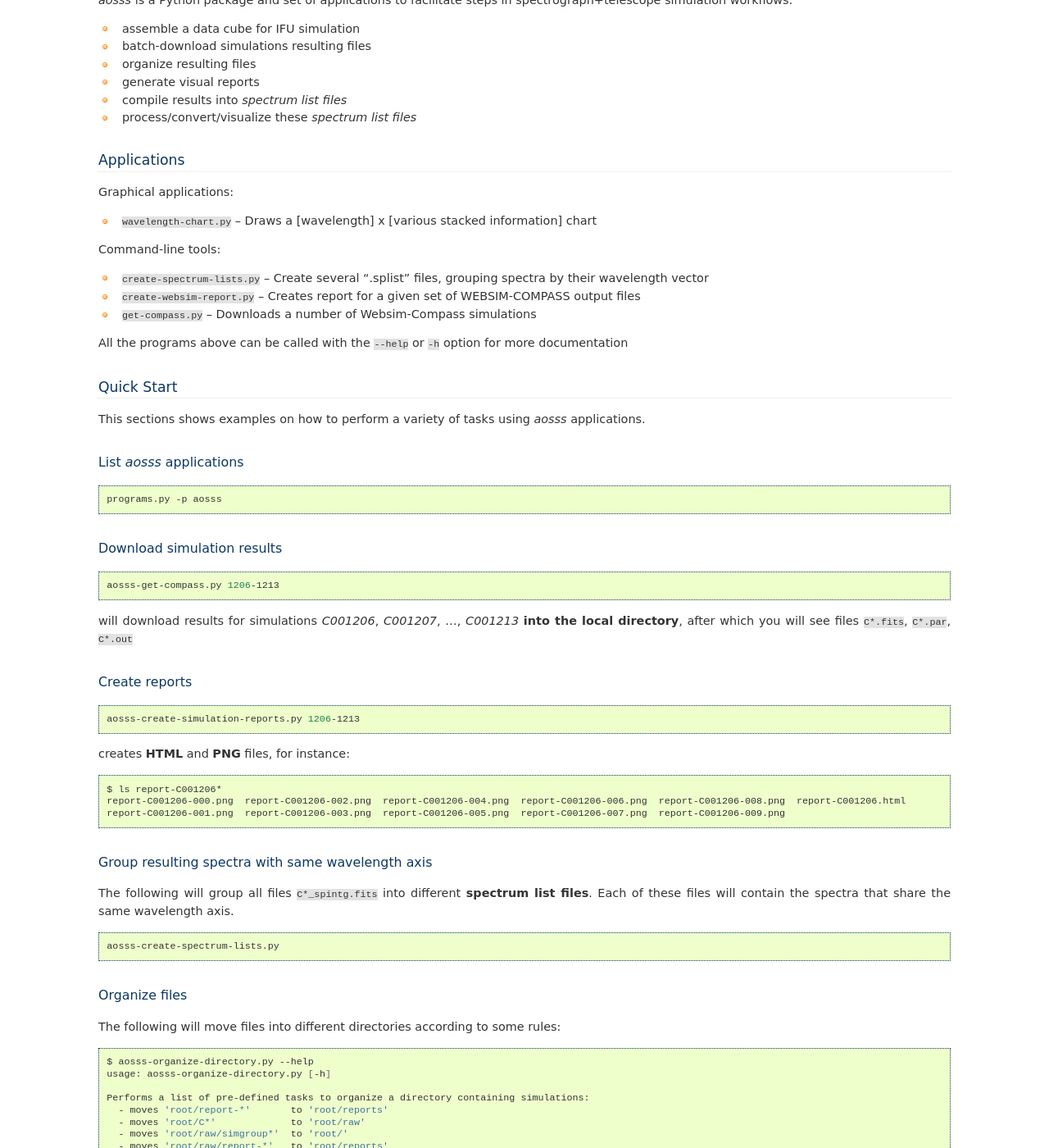
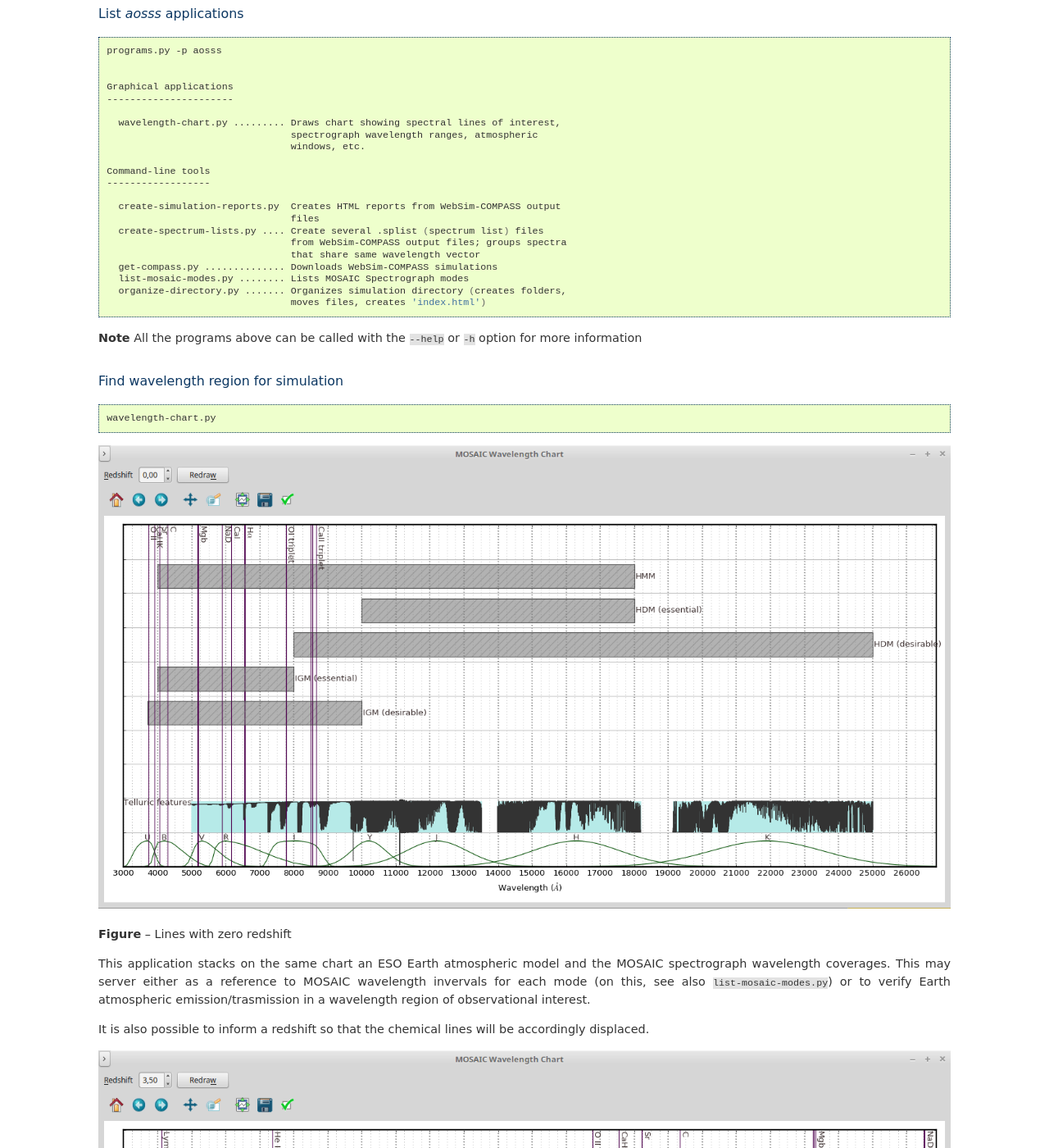
Before and after one commit to trevisanj/f311, a Sphinx documentation site: the page built from docs/source/aosss.rst, in a window 1280 px wide and 1400 px high, scrolled down 282 px. Shown: the whole window at 82% size. Built offline with Sphinx 7.4.7, drawn with Linux system fonts in a browser that asks for light colours; pages that are not in the unit, such as notebooks, are missing from menus; some of the changed text lies outside the part shown.

Commit message:
aosss tutorial 1/?

```diff
--- a/docs/source/aosss.rst
+++ b/docs/source/aosss.rst
@@ -1,45 +1,11 @@
 *f311.aosss*: Adaptive Optics Systems Simulation Support
 =====
 
-Welcome!
+The *aosss* package helps to automatize the simulation of Adaptive Optics Systems.
 
-Introduction
-------------
-
-*aosss* is a Python package and set of applications to facilitate
-steps in spectrograph+telescope simulation workflows:
-
--  assemble a data cube for IFU simulation
--  batch-download simulations resulting files
--  organize resulting files
--  generate visual reports
--  compile results into *spectrum list files*
--  process/convert/visualize these *spectrum list files*
-
-
-Applications
-------------
-
-Graphical applications:
-
-- ``wavelength-chart.py`` -- Draws a [wavelength] x [various stacked information] chart
-
-Command-line tools:
-
-- ``create-spectrum-lists.py`` -- Create several ".splist" files, grouping spectra by their
-  wavelength vector
-- ``create-websim-report.py`` -- Creates report for a given set of WEBSIM-COMPASS output
-  files
-- ``get-compass.py`` -- Downloads a number of Websim-Compass simulations
-
-All the programs above can be called with the ``--help`` or ``-h``
-option for more documentation
 
 Quick Start
 -----------
-
-This sections shows examples on how to perform a variety of tasks using
-*aosss* applications.
 
 List *aosss* applications
 ~~~~~~~~~~~~~~~~~~~~~~~~~
@@ -48,76 +14,133 @@
 
     programs.py -p aosss
 
+
+    Graphical applications
+    ----------------------
+
+      wavelength-chart.py ......... Draws chart showing spectral lines of interest,
+                                    spectrograph wavelength ranges, atmospheric
+                                    windows, etc.
+
+    Command-line tools
+    ------------------
+
+      create-simulation-reports.py  Creates HTML reports from WebSim-COMPASS output
+                                    files
+      create-spectrum-lists.py .... Create several .splist (spectrum list) files
+                                    from WebSim-COMPASS output files; groups spectra
+                                    that share same wavelength vector
+      get-compass.py .............. Downloads WebSim-COMPASS simulations
+      list-mosaic-modes.py ........ Lists MOSAIC Spectrograph modes
+      organize-directory.py ....... Organizes simulation directory (creates folders,
+                                    moves files, creates 'index.html')
+
+**Note** All the programs above can be called with the ``--help`` or ``-h``
+option for more information
+
+
+Find wavelength region for simulation
+~~~~~~~~~~~~~~~~~~~~~~~~~~~~~~~~~~~~~
+
+.. code:: shell
+
+    wavelength-chart.py
+
+
+|image1|
+
+**Figure** -- Lines with zero redshift
+
+This application stacks on the same chart an ESO Earth atmospheric model and the MOSAIC spectrograph
+wavelength coverages. This may server either as a reference to MOSAIC wavelength invervals for each
+mode (on this, see also ``list-mosaic-modes.py``) or to verify Earth atmospheric emission/trasmission
+in a wavelength region of observational interest.
+
+It is also possible to inform a redshift so that the chemical lines will be accordingly displaced.
+
+
+|image2|
+
+**Figure** -- ``z=3.5``
+
+
+.. |image1| image:: img/chart-z-0.png
+.. |image2| image:: img/chart-z-35.png
+
+
 Download simulation results
 ~~~~~~~~~~~~~~~~~~~~~~~~~~~
 
-.. code:: shell
+The following example assumes that simulations coded from 1700 to 1721 already finished on the
+WebSim-COMPASS server.
 
-    aosss-get-compass.py 1206-1213
+``get-compass.py`` is a Python script based on ``get-compass.sh`` which can be downloaded from the
+WebSim-COMPASS webpage. The former enhances the latter in which:
 
-will download results for simulations *C001206*, *C001207*, ...,
-*C001213* **into the local directory**, after which you will see files
-``C*.fits``, ``C*.par``, ``C*.out``
+- It can download several simulations in a single command
 
-Create reports
-~~~~~~~~~~~~~~
+- It is possible to specify the "stage" of the simulation pipeline to download results from. For example,
+  it is possible to download only the "spintg" file, skipping the large data cubes from intermediary stages.
 
 .. code:: shell
 
-    aosss-create-simulation-reports.py 1206-1213
+    get-compass.py 1700-1721 --stage spintg
 
-creates **HTML** and **PNG** files, for instance:
+will download results for simulations *C001700*, *C001701*, ...,
+*C001721* **into the local directory**, after which you will see files
+``C*.fits``, ``C*.par``, ``C*.out``
+
+Organize simulation results
+~~~~~~~~~~~~~~~~~~~~~~~~~~~
+
+Group resulting spectra in a single file
+^^^^^^^^^^^^^^^^^^^^^^^^^^^^^^^^^^^^^^^^
+
+This step is required for later analysis using ``splisted.py``
+
+The following command will group all files "C*_spintg.fits" into a single ".splist" (Spectrum List) file,
+which can later be opened using ``splisted.py``
 
 .. code:: shell
 
-    $ ls report-C001206*
-    report-C001206-000.png  report-C001206-002.png  report-C001206-004.png  report-C001206-006.png  report-C001206-008.png  report-C001206.html
-    report-C001206-001.png  report-C001206-003.png  report-C001206-005.png  report-C001206-007.png  report-C001206-009.png
+    $ create-spectrum-lists.py
+    .
+    .
+    .
+    [INFO    ] Created file './group-spintg-00-C001700-C001721.splist'
+    [INFO    ] Created file './group-spintg-01-C001712-C001712.splist'
 
-Group resulting spectra with same wavelength axis
-~~~~~~~~~~~~~~~~~~~~~~~~~~~~~~~~~~~~~~~~~~~~~~~~~
+Create reports (optional)
+^^^^^^^^^^^^^^^^^^^^^^^^^
 
-The following will group all files ``C*_spintg.fits`` into different
-**spectrum list files**. Each of these files will contain the spectra
-that share the same wavelength axis.
+This step creates HTML pages (one for each simulation) that help to navigate through the simulation
+results.
+
 
 .. code:: shell
 
-    aosss-create-spectrum-lists.py
+    create-simulation-reports.py 1700-1721
 
-Organize files
-~~~~~~~~~~~~~~
+Organize the directory
+^^^^^^^^^^^^^^^^^^^^^^
 
-The following will move files into different directories according to
-some rules:
+At this point, the current directory has a large number of files (".fits", ".html", ".png", etc.),
+whereas for our analysis, only the ".splist" file is required.
+
+``organize-directory.py`` will:
+
+- create a directory named "raw" where it will copy ".fits", ".par" and ".out" files
+
+- create a directory named "reports" where it will copy ".html" and ".png" files. In addition, it will
+  create a file "index.html" that will serve as an index for the ".html" files
 
 .. code:: shell
 
-    $ aosss-organize-directory.py --help
-    usage: aosss-organize-directory.py [-h]
-
-    Performs a list of pre-defined tasks to organize a directory containing simulations:
-      - moves 'root/report-*'       to 'root/reports'
-      - moves 'root/C*'             to 'root/raw'
-      - moves 'root/raw/simgroup*'  to 'root/'
-      - moves 'root/raw/report-*'   to 'root/reports'
-      - [re]creates 'root/reports/index.html'
-
-    This script can be run from one of these directories:
-      - 'root' -- a directory containing at least one of these directories: 'reports', 'raw'
-      - 'root/raw'
-      - 'root/reports'
-
-    The script will use some rules to try to figure out where it is running from
-
-    optional arguments:
-      -h, --help  show this help message and exit
-
-    $ aosss-organize-directory.py
+    organize-directory.py
     .
     .
     .
-    [INFO    ]   - Move 221 objects
+    [INFO    ]   - Move 108 objects
     [INFO    ]   - Create 'reports/index.html'
     Continue (Y/n)?
 
@@ -131,23 +154,41 @@
 
 will open file "index.html" in browser
 
+|image0|
 
-Example of reports index: |image0|
+** Figure** -- Reports index
 
-Inspecting where spectral lines of interest will fall due to redshift
-~~~~~~~~~~~~~~~~~~~~~~~~~~~~~~~~~~~~~~~~~~~~~~~~~~~~~~~~~~~~~~~~~~~~~
+.. |image0| image:: img/index-html.png
+
+Edit Spectrum List file
+~~~~~~~~~~~~~~~~~~~~~~~
+
+If you types the commands above to visualize reports, you will need to go back one directory level:
 
 .. code:: shell
 
-    aosss-wavelength-chart.py
+    cd ..
 
-Lines with zero redshift: |image1|
+Now open the Spectrum List Editor
 
-Lines with ``z=3.5``: |image2|
+.. code:: shell
 
-.. |image0| image:: img/index-html.png
-.. |image1| image:: img/chart-z-0.png
-.. |image2| image:: img/chart-z-35.png
+    splisted.py group-spintg-00-C001700-C001721.splist
+
+|imaget0|
+
+|imaget1|
+
+.. |imaget0| image:: img/splisted-tut-0.png
+.. |imaget1| image:: img/splisted-tut-1.png
+
+
+Calculate SNR
+^^^^^^^^^^^^^
+
+We'll perform two steps. First we
+
+
 
 
 API reference
```
Also changed, not shown: docs/source/index.rst (+4 -3 lines), docs/source/art/Screenshot-Spectrum List Editor.png (added), docs/source/art/Screenshot-Transform.png (added), docs/source/img/index-html.png, docs/source/img/splisted-tut-0.png (added), docs/source/img/splisted-tut-1.png (added), 12 other files.
